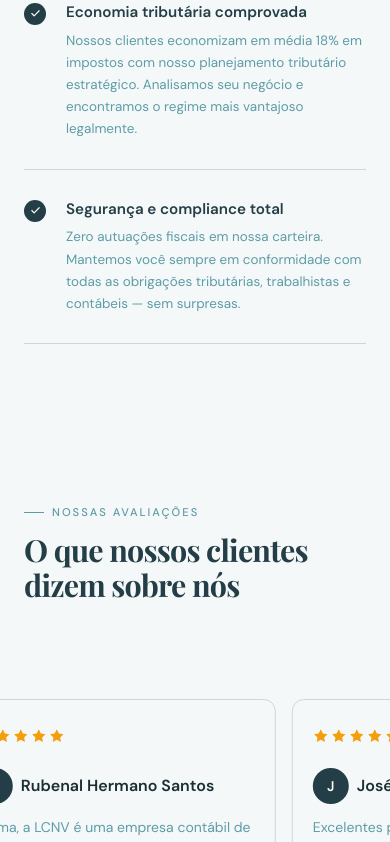
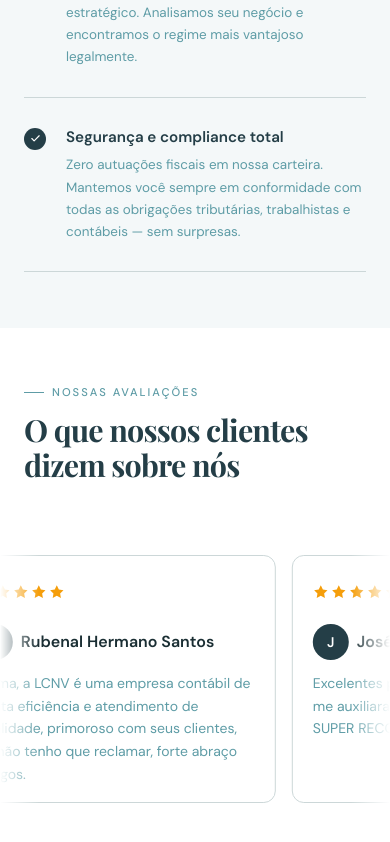
Before and after one commit to Guilhermeovieira/official-website, a Next.js app: page / in a window 390 px wide. Shown: the part 4067-4909 px from the top of the page. Built offline with nearby package versions, Linux system fonts and the light colour scheme.

Commit message:
style: polish-visual - fade no carrossel, backgrounds alternados e padding mobile responsivo

```diff
--- a/app/globals.css
+++ b/app/globals.css
@@ -167,6 +167,16 @@
   .animate-wa-enter {
     animation: waEnter 0.5s cubic-bezier(0.34, 1.56, 0.64, 1) both;
   }
+
+  .carousel-fade {
+    mask-image: linear-gradient(
+      to right,
+      transparent 0%,
+      black 10%,
+      black 90%,
+      transparent 100%
+    );
+  }
 }
 
 @keyframes fadeUp {
--- a/components/sections/contact-form.tsx
+++ b/components/sections/contact-form.tsx
@@ -71,7 +71,7 @@ export function ContactForm() {
 
   return (
     <section id="contato" className="bg-white">
-      <div className="mx-auto max-w-[1200px] px-6 py-20">
+      <div className="mx-auto max-w-[1200px] px-6 py-14 md:py-20">
 
         <div className="grid grid-cols-1 items-start gap-16 lg:grid-cols-2 lg:gap-20">
 
--- a/components/sections/differentials-section.tsx
+++ b/components/sections/differentials-section.tsx
@@ -31,7 +31,7 @@ const differentials: Differential[] = [
 export function DifferentialsSection() {
   return (
     <section id="diferenciais" className="bg-[var(--lcnv-cream)]">
-      <div className="mx-auto max-w-[1200px] px-6 py-20">
+      <div className="mx-auto max-w-[1200px] px-6 py-14 md:py-20">
 
         {/*
          * Layout assimétrico: coluna esquerda sticky (2fr) + lista à direita (3fr)
--- a/components/sections/how-it-works-section.tsx
+++ b/components/sections/how-it-works-section.tsx
@@ -36,7 +36,7 @@ const steps: Step[] = [
 export function HowItWorksSection() {
   return (
     <section id="como-funciona" className="bg-[var(--lcnv-deep)]">
-      <div className="mx-auto max-w-[1200px] px-6 py-20">
+      <div className="mx-auto max-w-[1200px] px-6 py-14 md:py-20">
 
         {/* Cabeçalho */}
         <div className="mb-14">
--- a/components/sections/services-section.tsx
+++ b/components/sections/services-section.tsx
@@ -63,7 +63,7 @@ const services: Service[] = [
 export function ServicesSection() {
   return (
     <section id="servicos" className="bg-white">
-      <div className="mx-auto max-w-[1200px] px-6 py-20">
+      <div className="mx-auto max-w-[1200px] px-6 py-14 md:py-20">
 
         {/* Cabeçalho */}
         <div className="mb-14">
--- a/components/sections/testimonials.tsx
+++ b/components/sections/testimonials.tsx
@@ -44,8 +44,8 @@ const Testimonials = () => {
   };
 
   return (
-    <section>
-      <div className="mx-auto max-w-300 px-6 py-20">
+    <section className="bg-white">
+      <div className="mx-auto max-w-300 px-6 py-14 md:py-20">
         {/* Cabeçalho */}
         <div className="mb-4">
           <div className="mb-3 flex items-center gap-2">
@@ -64,7 +64,7 @@ const Testimonials = () => {
 
         {/* Lista de Cards */}
       </div>
-        <div className="group overflow-hidden pb-20">
+        <div className="group overflow-hidden pb-20 carousel-fade">
           <div  className="flex gap-4 [animation:var(--animate-marquee)] group-hover:paused">
             {/* Cards */}
             {[...testimonials, ...testimonials].map((e, index) => (
```
